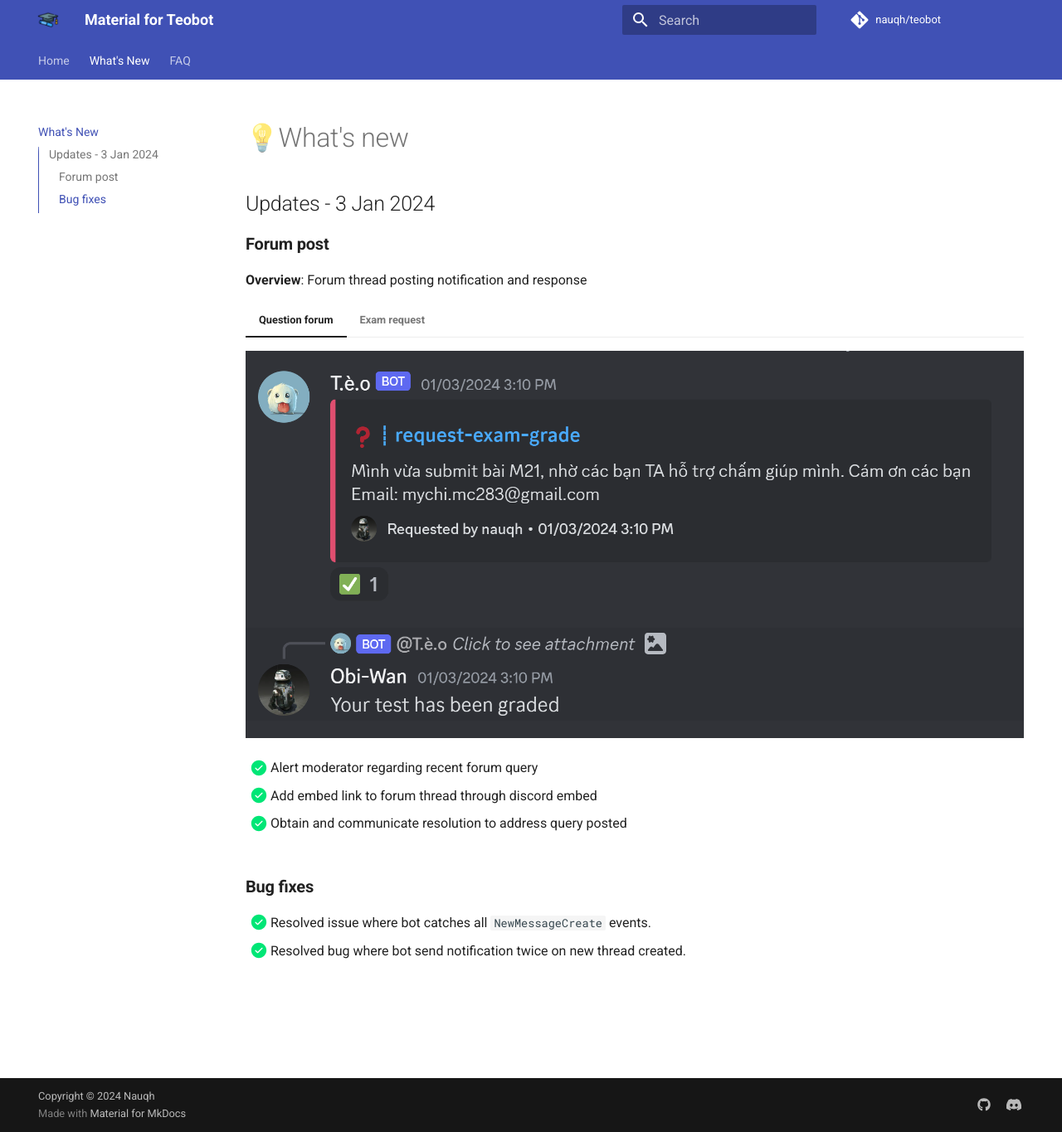
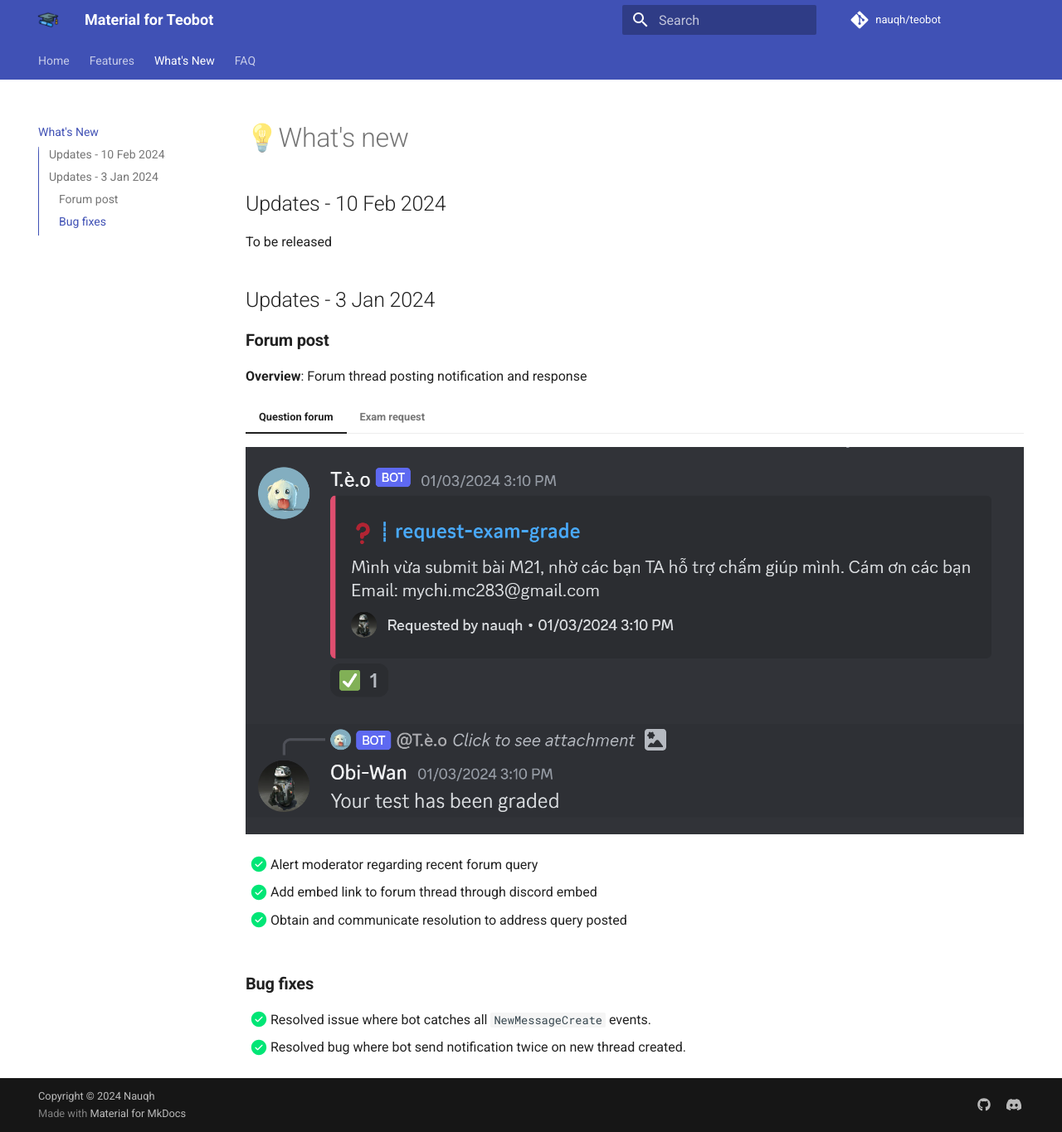
Before and after one commit to nauqh/teodocs, an MkDocs documentation site: the page built from docs/release.md, in a window 1280 px wide and 1365 px high. Shown: the whole window at 83% size. Built offline with MkDocs 1.6.1 and Material for MkDocs 9.7.7, drawn with Linux system fonts in a browser that asks for light colours; comment, search, counter and statistics services are not loaded.

Commit message:
feat (featuresmd): add features page

```diff
--- a/docs/release.md
+++ b/docs/release.md
@@ -1,4 +1,8 @@
 # 💡What's new
+
+## Updates - 10 Feb 2024
+
+To be released
 
 ## Updates - 3 Jan 2024
 
--- a/mkdocs.yml
+++ b/mkdocs.yml
@@ -28,6 +28,7 @@
 
 nav:
     - Home: index.md
+    - Features: features.md
     - What's New: release.md
     - FAQ: faq.md
 
```
Also changed, not shown: docs/features.md (added, +5 -0 lines).
